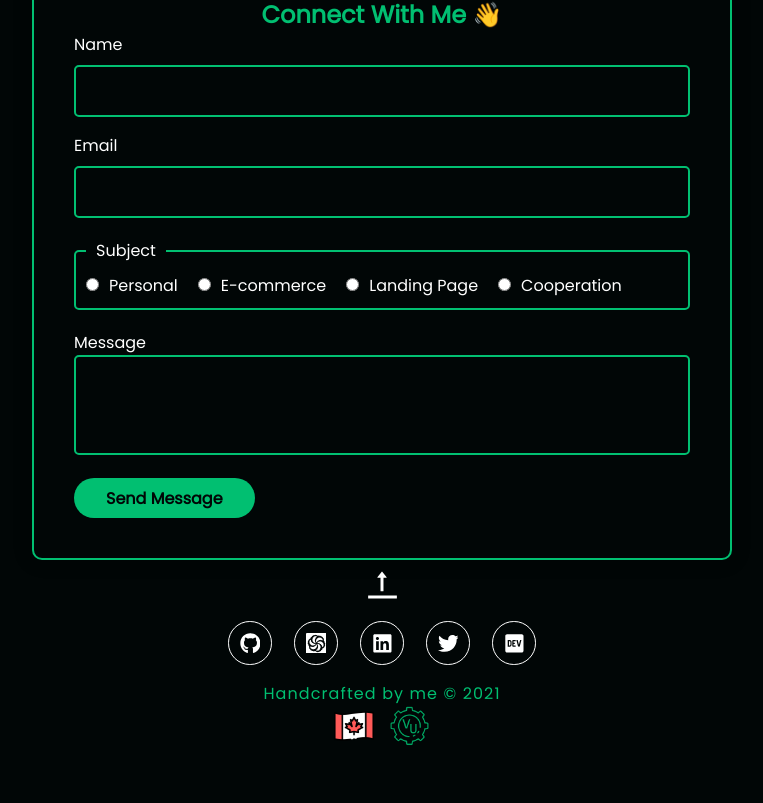
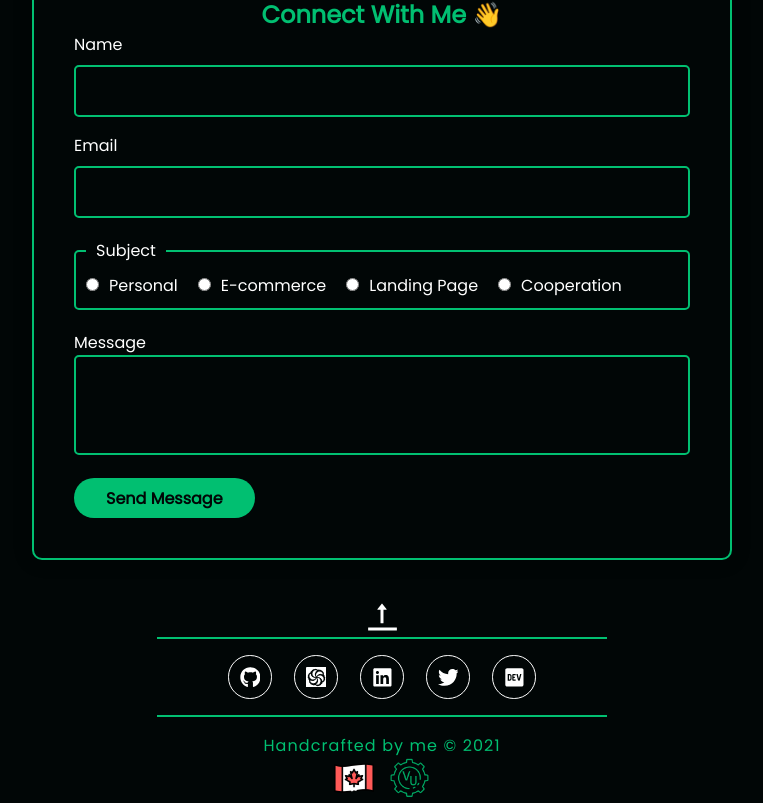
Before and after one commit to vovaushenko/portfolio-react-v2, a React (Create React App) app: page / in a window 1280 px wide. Shown: the part 4846-5649 px from the top of the page, without its empty margins (258-1021 px from the left). Before the commit the page ends 5597 px from the top, so only its background shows below. Built offline with nearby package versions, Linux system fonts and the light colour scheme.

Commit message:
Scroll upd && footer

```diff
--- a/src/components/Footer/FooterElements.js
+++ b/src/components/Footer/FooterElements.js
@@ -10,6 +10,8 @@ export const FooterContainer = styled.footer`
   justify-content: center;
   padding: 5px;
   align-items: center;
+
+  margin-top: 2rem;
 `;
 
 // ************ Links Wrapper **************
@@ -66,6 +68,7 @@ export const FooterCopyright = styled.p`
   font-size: 1rem;
   letter-spacing: 1.1px;
   color: #01bf71;
+  margin-top: 1rem;
 `;
 
 export const FooterImageContainer = styled.div`
@@ -80,3 +83,9 @@ export const FooterCanada = styled.img`
 export const FooterLogo = styled.img`
   width: 40px;
 `;
+
+export const Divider = styled.div`
+  width: 450px;
+  height: 2px;
+  background: #01bf71;
+`;
--- a/src/components/Footer/index.js
+++ b/src/components/Footer/index.js
@@ -13,6 +13,7 @@ import {
   FooterImageContainer,
   FooterCanada,
   FooterLogo,
+  Divider,
 } from './FooterElements';
 
 import { FaGithub, FaLinkedin, FaTwitter, FaDev } from 'react-icons/fa';
@@ -30,7 +31,11 @@ const Footer_new = () => {
         <FooterCanada src={CanadaFlag} alt="Canada is the Best!" />
         <FooterLogo src={logo} alt="My logo" />
       </FooterImageContainer>
+
       <FooterCopyright>Handcrafted by me &copy; 2021</FooterCopyright>
+
+      <Divider />
+
       <SocialLinksWrapper>
         <SocialIconLink href="https://github.com/vovaushenko" target="_blank">
           <FaGithub />
@@ -54,6 +59,9 @@ const Footer_new = () => {
           <FaDev />
         </SocialIconLink>
       </SocialLinksWrapper>
+
+      <Divider />
+
       <ToTopWrapper>
         <ToTop to="/" onClick={toggleHome}>
           <AiOutlineToTop />
--- a/src/pages/index.js
+++ b/src/pages/index.js
@@ -32,6 +32,19 @@ p,input,textarea {
     background:#010606;
     color:#fff
  }
+::-webkit-scrollbar {
+  width:5px;
+
+}
+::-webkit-scrollbar-track {
+  background: transparent;
+
+}
+::-webkit-scrollbar-thumb {
+  background:#01bf71;
+  border-radius:25px;
+}
+
  `;
 
 const Home = () => {
```
Also changed, not shown: 1 other file (tests, documents, lock files or other folders).
